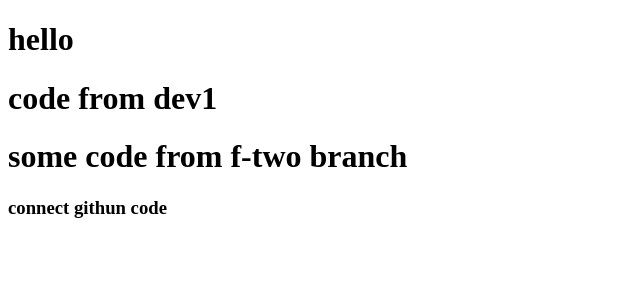
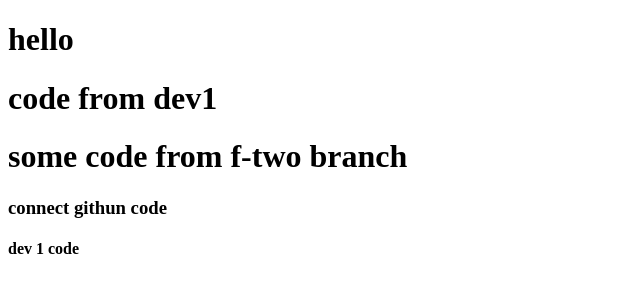
Before and after one commit to waiphyo-wp/GitLearn, a plain HTML site: page index.html in a window 1280 px wide. Shown: the full height of the page, 0-640 px from the left. Drawn offline with Linux system fonts and the light colour scheme.

Commit message:
dev 1 code on dev-1 branch

```diff
--- a/index.html
+++ b/index.html
@@ -10,5 +10,6 @@
     <h1>code from dev1</h1>
     <h1>some code from f-two branch</h1>
     <h3>connect githun code</h3>
+    <h4>dev 1 code</h4>
 </body>
 </html>
```
